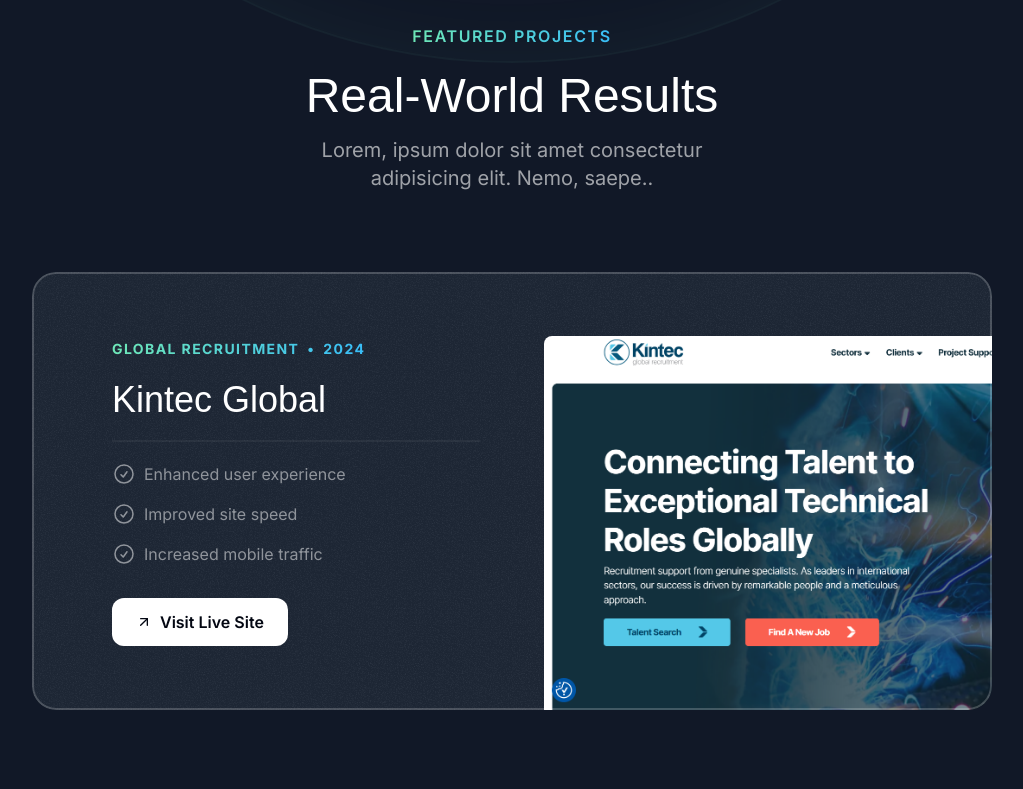
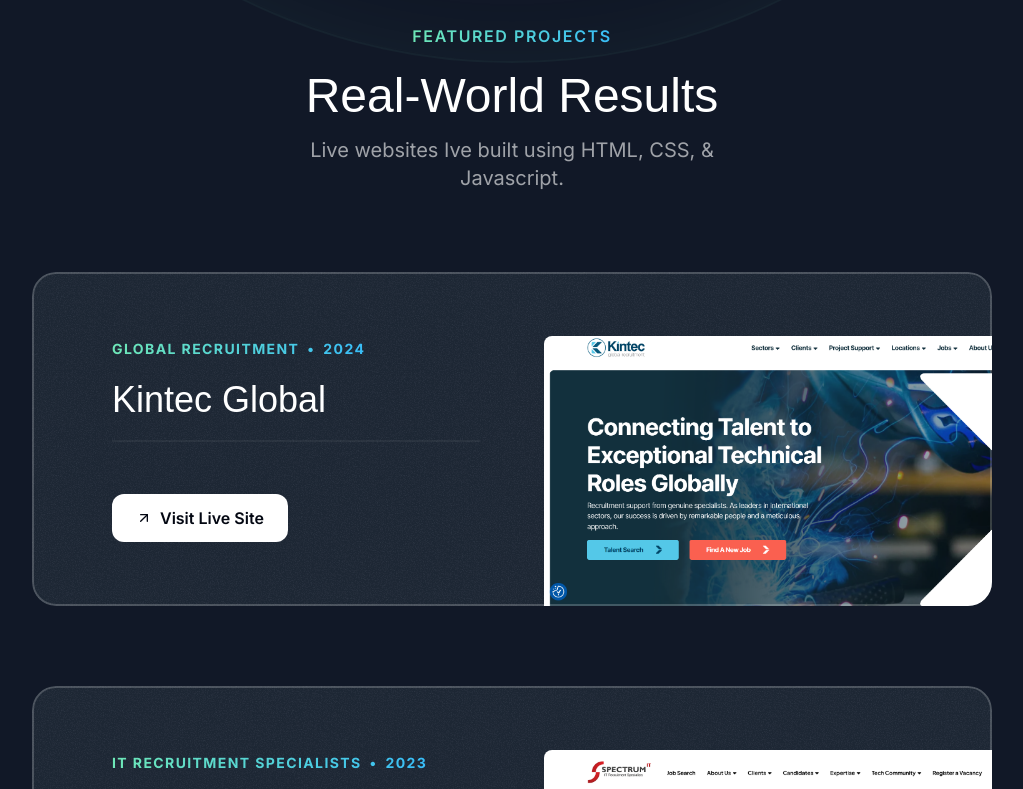
Before and after one commit to ZD12T4NT/zachary-distant, a Next.js app: page / in a window 1280 px wide. Shown: the part 1060-1849 px from the top of the page, without its empty margins (128-1151 px from the left). Built offline with nearby package versions, Linux system fonts and the light colour scheme; a web font is replaced by a local one.

Commit message:
Descriptions updated and project title removed

```diff
--- a/src/sections/Projects.tsx
+++ b/src/sections/Projects.tsx
@@ -118,7 +118,7 @@
 
   return  <section className="pb-16 lg:py-24" id="projects">
     <div className="container">
-      <SectionHeader eyebrow="Real-World Results" title="Featured Projects" description="Lorem, ipsum dolor sit amet consectetur adipisicing elit. Nemo, saepe." />
+      <SectionHeader eyebrow="Real-World Results" title="Featured Projects" description="Live websites Ive built using HTML, CSS, & Javascript" />
 
     <div className=" flex flex-col mt-10 md:mt-20 gap-20">
       {portfolioProjects.map((project, projectIndex) => (
@@ -136,12 +136,12 @@
            <h3 className="font-serif text-2xl mt-2 md:mt-5 md:text-4xl">{project.title}</h3>
            <hr className="border-t-2 border-white/5 mt-4 md:mt-5"/>
            <ul className="flex flex-col gap-4 mt-4 md:mt-5">
-            {project.results.map((result) => (
+            {/* {project.results.map((result) => (
               <li key={project.title} className="flex gap-2 text-sm md:text-base text-white/50">
                 <CheckCircleIcon className="size-5 md:size-6"/>
                 <span >{result.title}</span>
               </li>
-            ))}
+            ))} */}
            </ul>
            <a href={project.link} key={project.link} target="_blank">
            <button className="bg-white hover:bg-gray-950 hover:text-white transition duration-500 ease-in-out text-gray-950 h-12 w-full md:w-auto px-6 rounded-xl font-semibold inline-flex items-center justify-center gap-2 mt-8"><ArrowUpRight className="size-4 "/><span>Visit Live Site</span></button>
```
